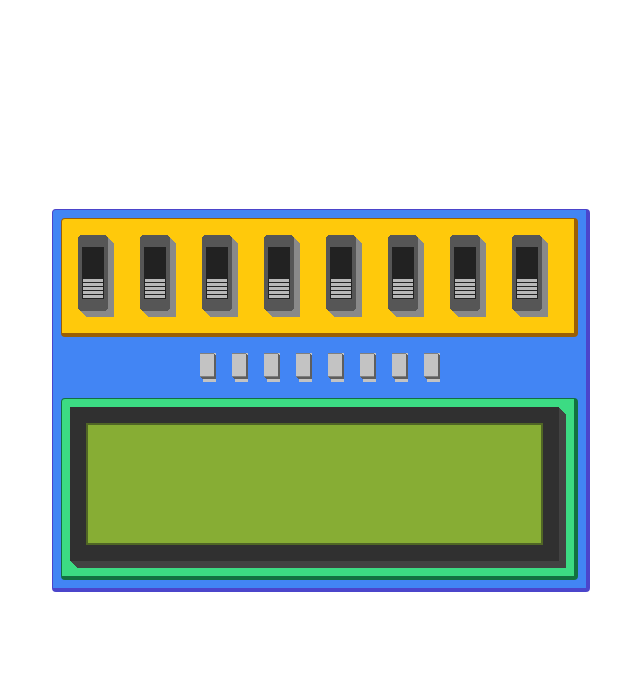
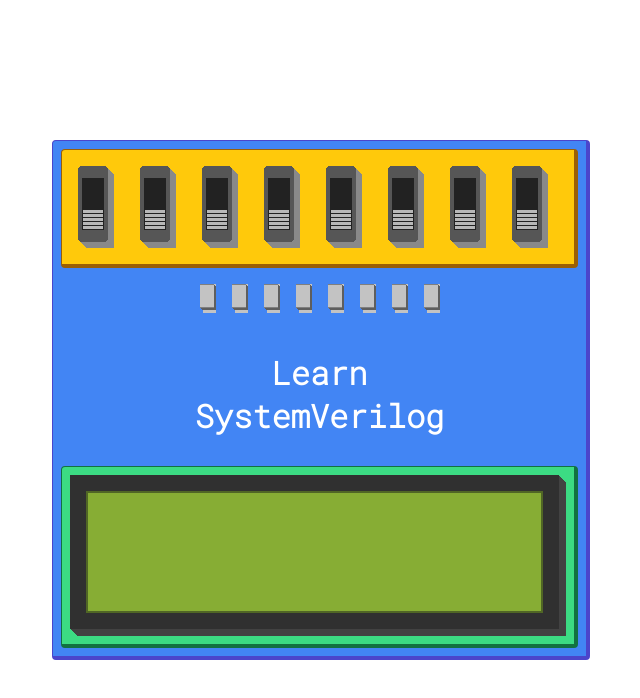
Before and after one commit to learn-systemverilog/learn-systemverilog.github.io, a React (Create React App) app: page / in a window 1280 px wide. Shown: the top 698 px of the page, without its empty margins (319-959 px from the left). Built offline with nearby package versions, Linux system fonts and the light colour scheme.

Commit message:
Add logo

```diff
--- a/src/App.js
+++ b/src/App.js
@@ -13,7 +13,12 @@ const styles = {
   },
   inner: {
     margin: 'auto',
-  }
+  },
+  learnSystemVerilog: {
+    color: 'white',
+    textAlign: 'center',
+    fontFamily: "'Roboto Mono', monospace",
+  },
 };
 
 function App() {
@@ -32,6 +37,11 @@ function App() {
             <Switches swi={swi} setSwi={setSwi} />
           </Board>
           <Leds led={led} />
+          <h1 style={styles.learnSystemVerilog}>
+            Learn
+            <br />
+            SystemVerilog
+          </h1>
           <Board background="#3cdb83" border="#127141">
             <img src={lcd} />
           </Board>
--- a/src/index.css
+++ b/src/index.css
@@ -1,3 +1,5 @@
+@import url('https://fonts.googleapis.com/css2?family=Roboto+Mono:wght@300&display=swap');
+
 body {
   margin: 0;
   font-family: -apple-system, BlinkMacSystemFont, 'Segoe UI', 'Roboto', 'Oxygen',
```
